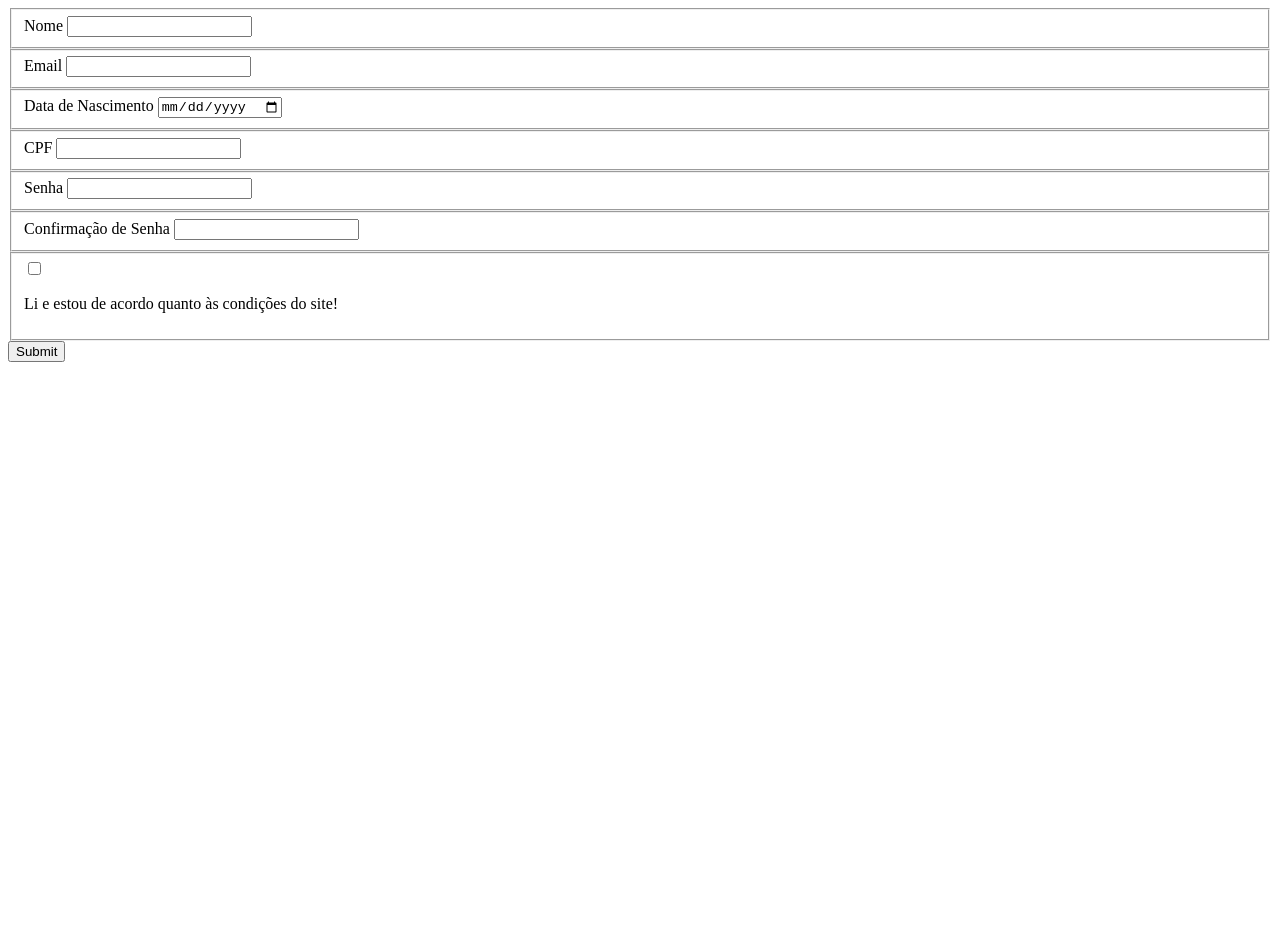
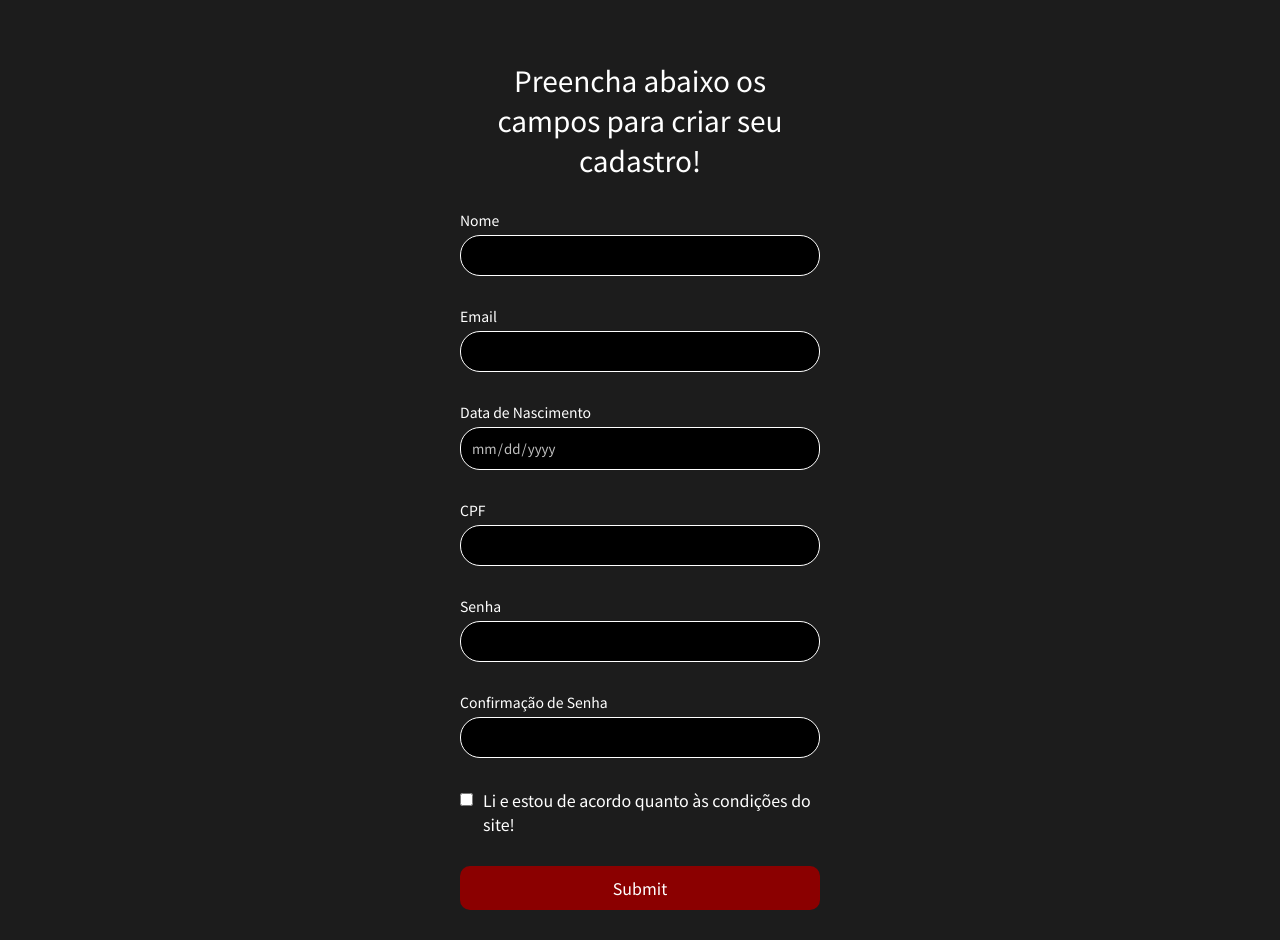
Before and after one commit to angelarenata/formulario, a plain HTML site: page index.html in a window 1280 px wide. Before the commit the page ends 800 px from the top, so only its background shows below. Drawn offline with Linux system fonts and the light colour scheme.

Commit message:
criação de algumas classes no html para/e  estilização no css

```diff
--- a/index.html
+++ b/index.html
@@ -4,60 +4,68 @@
         <meta charset="UTF-8">
         <meta name="viewport" content="width=device-width, initial-scale=1.0">
         <title>Formulário de Cadastro</title>
+
+        <link rel="stylesheet" href="style.css">
+        <link href="https://fonts.googleapis.com/css2?family=Noto+Sans+JP:wght@400;500;600;700&display=swap" rel="stylesheet">
     </head>
 
     <body>
 
         <main>
+            <div class="container">
+
+                <p class="titulo-principal">Preencha abaixo os campos para criar seu cadastro!</p>
+
                 <form class="form-principal">
                     <fieldset class="campo-form">
                         <label for="nome">Nome</label>
-                    <input type="text" name="nome" id="nome" minlength="3" required/>
+                        <input type="text" name="nome" id="nome" class="input-principal" minlength="3" required/>
                         <span class="mensagem-erro"></span>
                     </fieldset>
 
                     <fieldset class="campo-form">
                         <label for="email">Email</label>
-                    <input type="email" name="email" id="email" minlength="4" required/>
+                        <input type="email" name="email" id="email" minlength="4" class="input-principal" required/>
                         <span class="mensagem-erro"></span>
                     </fieldset>
 
                     <fieldset class="campo-form">
                         <label for="data-nascimento">Data de Nascimento</label>
-                    <input type="date" name="data-nascimento" id="data-nascimento" required/>
+                        <input type="date" name="data-nascimento" id="data-nascimento" class="input-principal" required/>
                         <span class="mensagem-erro"></span>
                     </fieldset>
 
                     <fieldset class="campo-form">
                         <label for="cpf">CPF</label>
-                    <input type="text" name="cpf" id="cpf" minlength="11" maxlength="14" required />
+                        <input type="text" name="cpf" id="cpf" minlength="11" maxlength="14" class="input-principal" required />
                         <span class="mensagem-erro"></span>
                     </fieldset>
 
                     <fieldset class="campo-form">
                         <label for="senha">Senha</label>
-                    <input type="password" name="senha" id="senha" minlength="6" required/>
+                        <input type="password" name="senha" id="senha" minlength="6" class="input-principal" required/>
                         <span class="mensagem-erro"></span>
                     </fieldset>
 
                     <fieldset class="campo-form">
                         <label for="senha-confirma">Confirmação de Senha</label>
-                    <input type="password" name="senha-confirma" id="senha-confirma" minlength="6" required/>
+                        <input type="password" name="senha-confirma" id="senha-confirma"  minlength="6" class="input-principal" required/>
                         <span class="mensagem-erro"></span>
                     </fieldset>
 
-                <fieldset class="campo-form">
-                    <input type="checkbox" name="checkbox" id="checkbox" required>
+                    <fieldset class="checkbox">
+                        <input type="checkbox" name="checkbox" id="checkbox" class="input-checkbox" required>
                         <p class="termos__texto">Li e estou de acordo quanto às condições do site!</p>
                         <span class="mensagem-erro"></span>
                     </fieldset>
 
-                <div>
-                    <input type="submit" name="concluir" id="concluir">
+                    <div class="">
+                        <input type="submit" name="concluir" id="concluir" class="input-concluir">
                         <span class="mensagem-erro"></span>
                     </div>
 
                 </form>
+            </div>
 
         </main>
 
--- /dev/null
+++ b/style.css
@@ -0,0 +1,86 @@
+* {
+    padding: 0;
+    margin: 0;
+    box-sizing: border-box;
+
+    font-family: 'Noto Sans JP', sans-serif;
+}
+
+body {
+    width: 100%;
+    height: 100vh;
+    background-color: #1c1c1c;
+}
+
+.container {
+    display: flex;
+    flex-direction: column;
+    margin: 0 auto;
+    gap: 30px;
+    margin-top: 30px;
+    padding: 30px;
+    color: white;
+    max-width: 420px;
+}
+
+.form-principal {
+    display: flex;
+    flex-direction: column;
+    gap: 30px;
+
+}
+
+.titulo-principal {
+    font-size: 28px;
+    text-align: center;
+}
+
+.campo-form {
+    border: none;
+    display: flex;
+    flex-direction: column;
+    font-size: 14px;
+}
+
+.input-principal {
+    border-radius: 20px;
+    padding: 10px;
+    background-color: black;
+    border: 1px solid white;
+    margin-top: 5px;
+    color: silver;
+}
+
+.input-principal:hover, .input-principal:active {
+    background-color: white;
+    color: black;
+}
+
+.checkbox {
+    border: none;
+    display: flex;
+    align-items: flex-start;
+}
+
+.input-checkbox {
+    float: left;
+    margin: 5px 10px 0 0;
+}
+
+.input-concluir {
+    text-align: center;
+    width: 100%;
+    border: none;
+    background-color: darkred;
+    padding: 10px;
+    color: white;
+    font-size: 16px;
+    transition: 0.5s;
+    cursor: pointer;
+    border-radius: 10px;
+    opacity: 1;
+}
+
+.input-concluir:hover {
+    background-color:brown
+}
```
Lines whose indentation alone changed are shown as unchanged.
